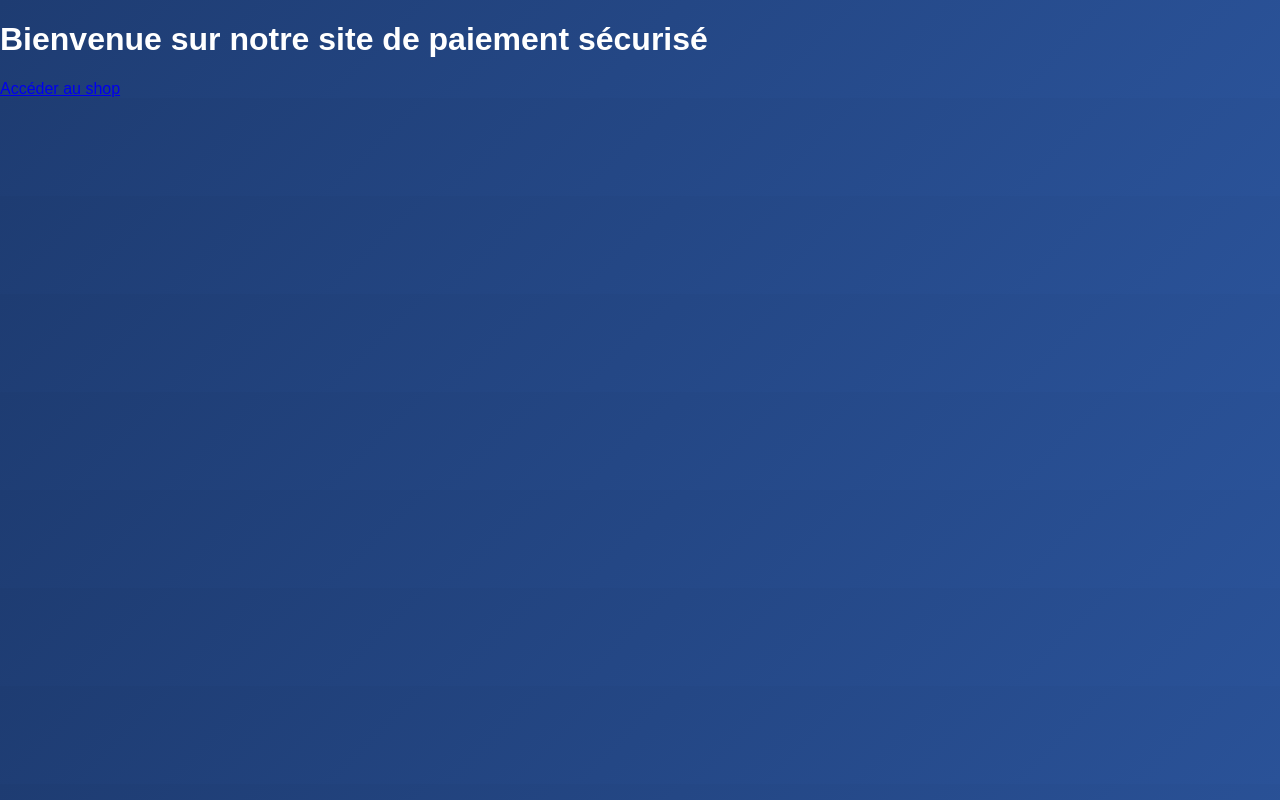
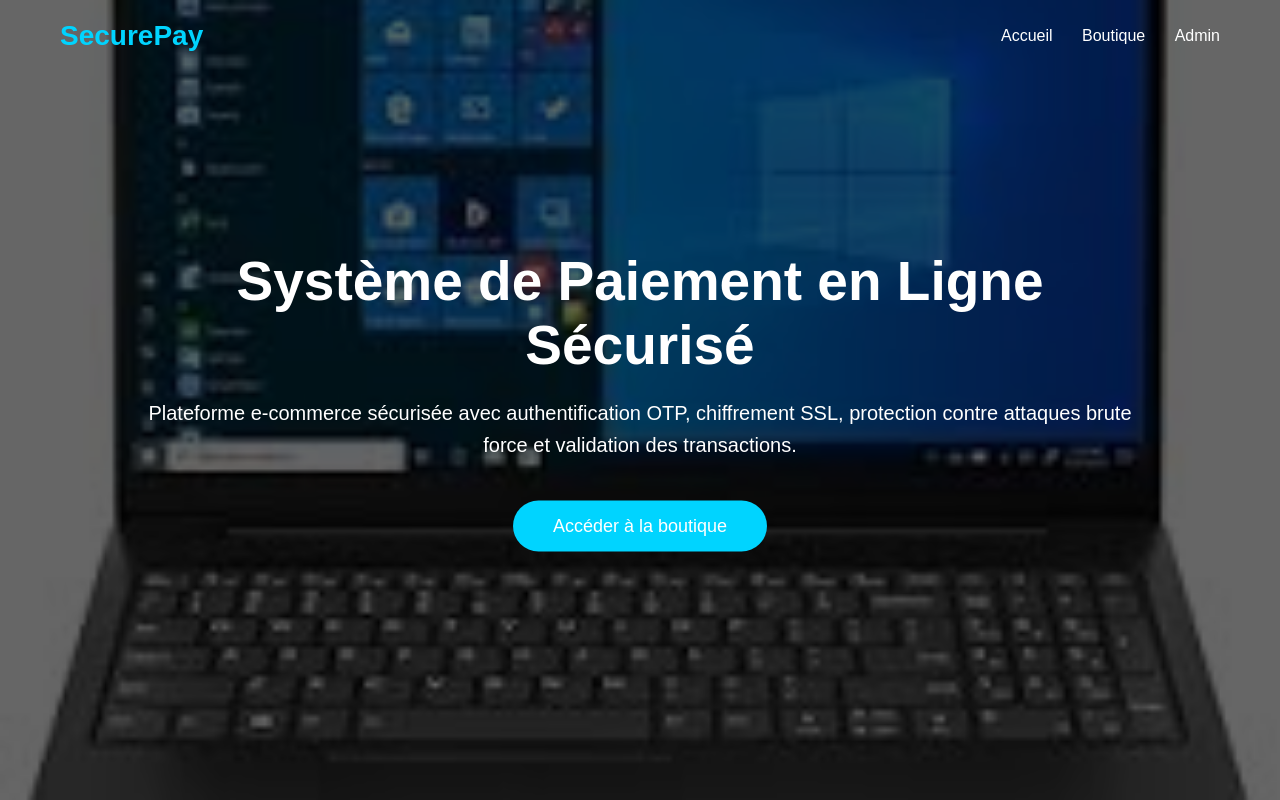
Before and after one commit to Aboum10/Secure-paiement, a Flask app: template templates/index.html in a window 1280 px wide. Run offline with Flask 3, Linux system fonts and the light colour scheme; the template is opened without the code that fills it, so the values that code supplies are empty.

Commit message:
Update index.html

```diff
--- a/templates/index.html
+++ b/templates/index.html
@@ -1,12 +1,157 @@
 <!DOCTYPE html>
 <html lang="fr">
 <head>
-    <meta charset="UTF-8">
-    <title>Accueil - Paiement Sécurisé</title>
-    <link rel="stylesheet" href="{{ url_for('static', filename='css/style.css') }}">
+<meta charset="UTF-8">
+<title>Paiement Sécurisé</title>
+
+<style>
+
+*{
+margin:0;
+padding:0;
+box-sizing:border-box;
+font-family:Arial, Helvetica, sans-serif;
+}
+
+body{
+height:100vh;
+background:url("{{ url_for('static', filename='images/laptop.jpg') }}") no-repeat center center/cover;
+}
+
+/* overlay sombre */
+
+.overlay{
+position:absolute;
+top:0;
+left:0;
+width:100%;
+height:100%;
+background:rgba(0,0,0,0.6);
+}
+
+/* navigation */
+
+.navbar{
+position:absolute;
+top:0;
+width:100%;
+display:flex;
+justify-content:space-between;
+align-items:center;
+padding:20px 60px;
+color:white;
+z-index:2;
+}
+
+.navbar h1{
+font-size:28px;
+color:#00d4ff;
+}
+
+.navbar a{
+text-decoration:none;
+color:white;
+margin-left:25px;
+font-size:16px;
+transition:0.3s;
+}
+
+.navbar a:hover{
+color:#00d4ff;
+}
+
+/* section principale */
+
+.hero{
+position:absolute;
+top:50%;
+left:50%;
+transform:translate(-50%,-50%);
+text-align:center;
+color:white;
+z-index:2;
+width:80%;
+}
+
+.hero h2{
+font-size:55px;
+margin-bottom:20px;
+}
+
+.hero p{
+font-size:20px;
+margin-bottom:40px;
+line-height:1.6;
+}
+
+/* bouton */
+
+.btn{
+padding:15px 40px;
+background:#00d4ff;
+color:white;
+border:none;
+border-radius:30px;
+font-size:18px;
+cursor:pointer;
+transition:0.3s;
+}
+
+.btn:hover{
+background:#0099cc;
+}
+
+/* animation */
+
+.hero{
+animation:fadeIn 2s ease;
+}
+
+@keyframes fadeIn{
+0%{
+opacity:0;
+transform:translate(-50%,-40%);
+}
+
+100%{
+opacity:1;
+transform:translate(-50%,-50%);
+}
+}
+
+</style>
+
 </head>
+
 <body>
-    <h1>Bienvenue sur notre site de paiement sécurisé</h1>
-    <a href="/shop">Accéder au shop</a>
+
+<div class="overlay"></div>
+
+<div class="navbar">
+<h1>SecurePay</h1>
+
+<div>
+<a href="/">Accueil</a>
+<a href="/shop">Boutique</a>
+<a href="/admin">Admin</a>
+</div>
+
+</div>
+
+<div class="hero">
+
+<h2>Système de Paiement en Ligne Sécurisé</h2>
+
+<p>
+Plateforme e-commerce sécurisée avec authentification OTP, chiffrement SSL,
+protection contre attaques brute force et validation des transactions.
+</p>
+
+<a href="/shop">
+<button class="btn">Accéder à la boutique</button>
+</a>
+
+</div>
+
 </body>
 </html>
```
